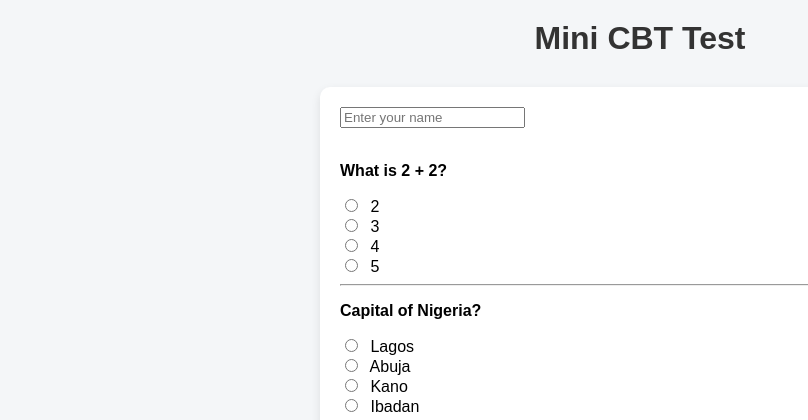
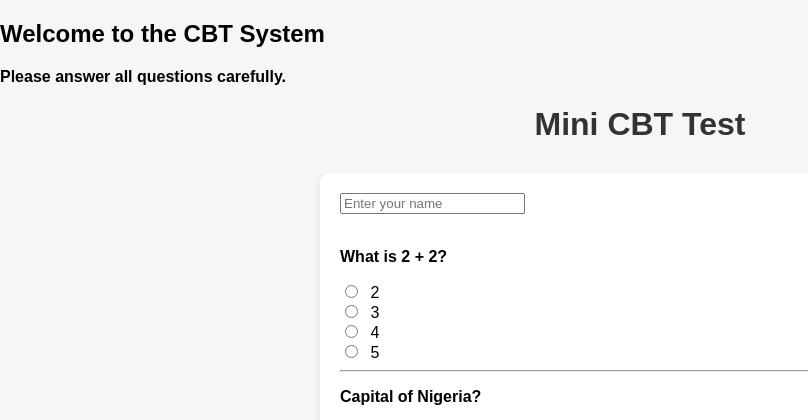
Before and after one commit to MTB0o/MAAUN-24-SWE-0105-Muhammad-Tukur-Bello, a Flask app: page / in a window 1280 px wide. Shown: the top 420 px of the page, without its empty margins (0-808 px from the left). Run offline with Flask 3, Linux system fonts and the light colour scheme.

Commit message:
added welcome  message

```diff
--- a/CBT/templates/index.html
+++ b/CBT/templates/index.html
@@ -5,7 +5,8 @@
     <title>CBT Test</title>
     <link rel="stylesheet" href="{{ url_for('static', filename='style.css') }}">
 </head>
-
+<h2>Welcome to the CBT System</h2>
+<p>Please answer all questions carefully.</p>
 <body>
 
 <h1>Mini CBT Test</h1>
```
